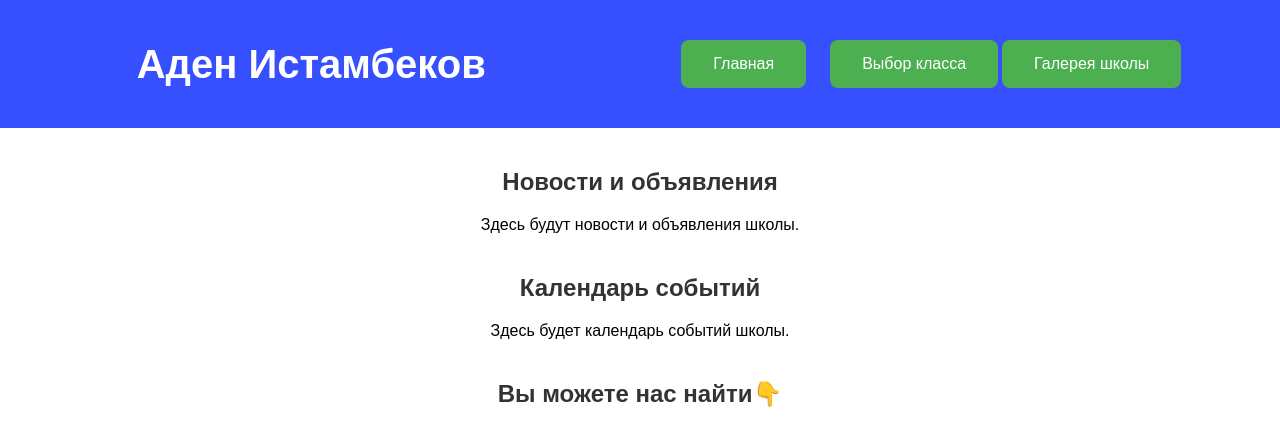
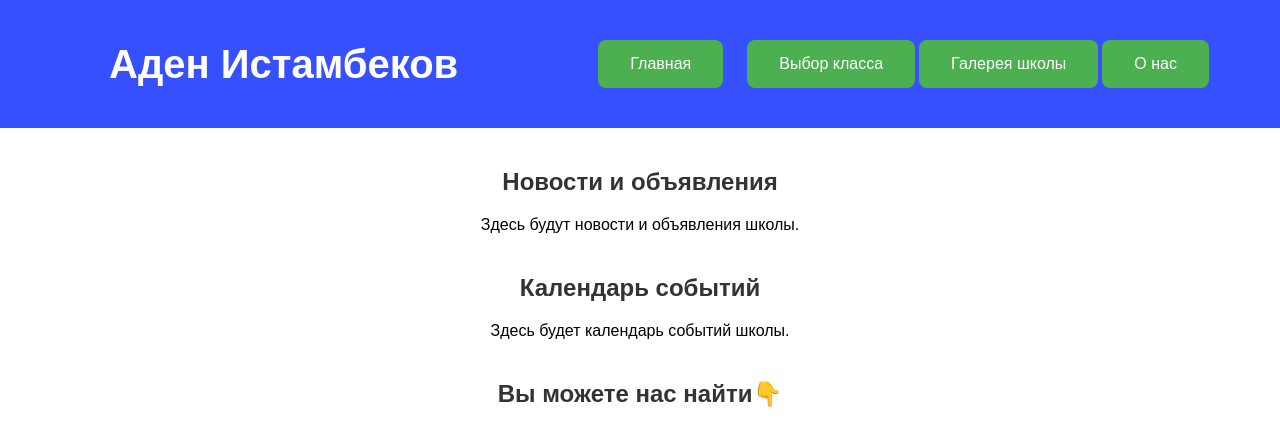
Before and after one commit to AydinKaseyinoff/school-website, a React (Create React App) app: page / in a window 1280 px wide. Shown: the top 446 px of the page. Built offline with nearby package versions, Linux system fonts and the light colour scheme.

Commit message:
add new button about

```diff
--- a/src/components/Navigation.js
+++ b/src/components/Navigation.js
@@ -24,6 +24,11 @@ const Navigation = () => {
             Галерея школы
           </NavLink>
         </li>
+        <li>
+          <NavLink to="/map" className="set_class" activeClassName="active">
+            О нас
+          </NavLink>
+        </li>
       </ul>
     </nav>
   );
```
